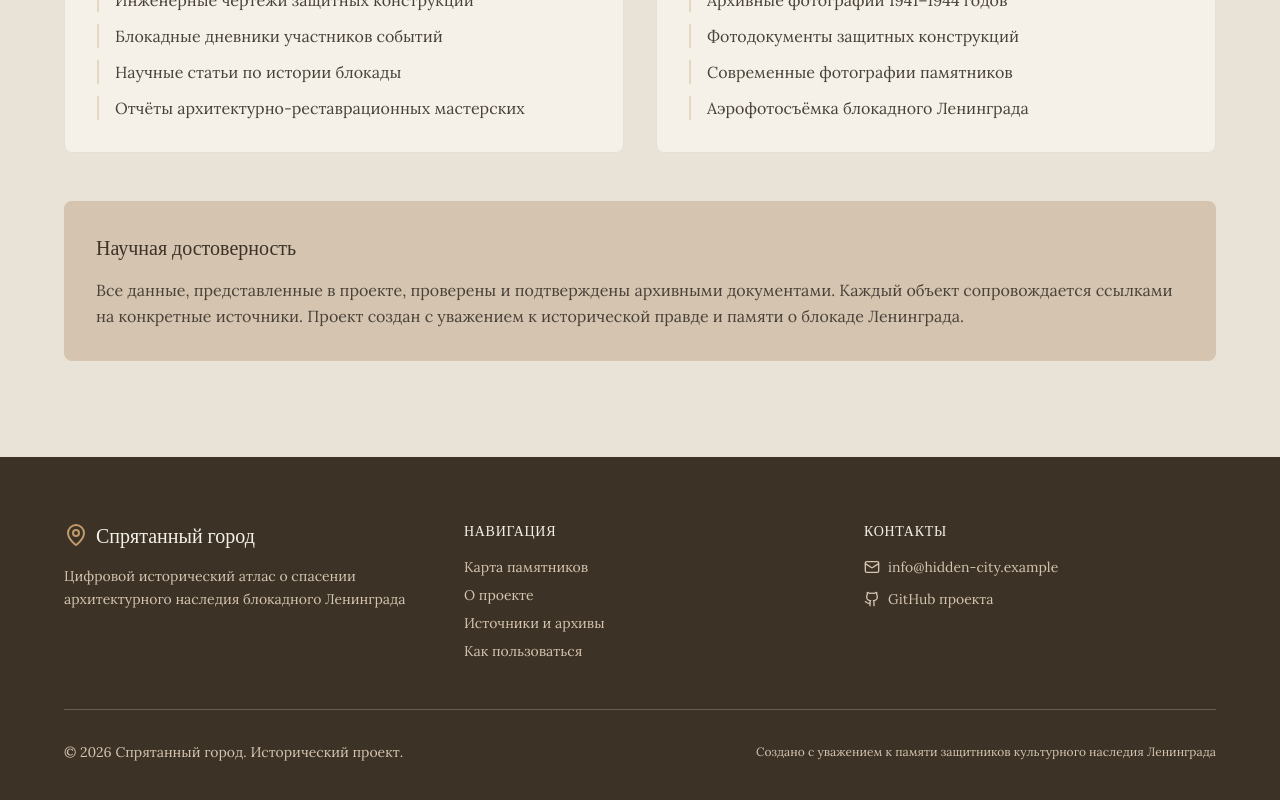
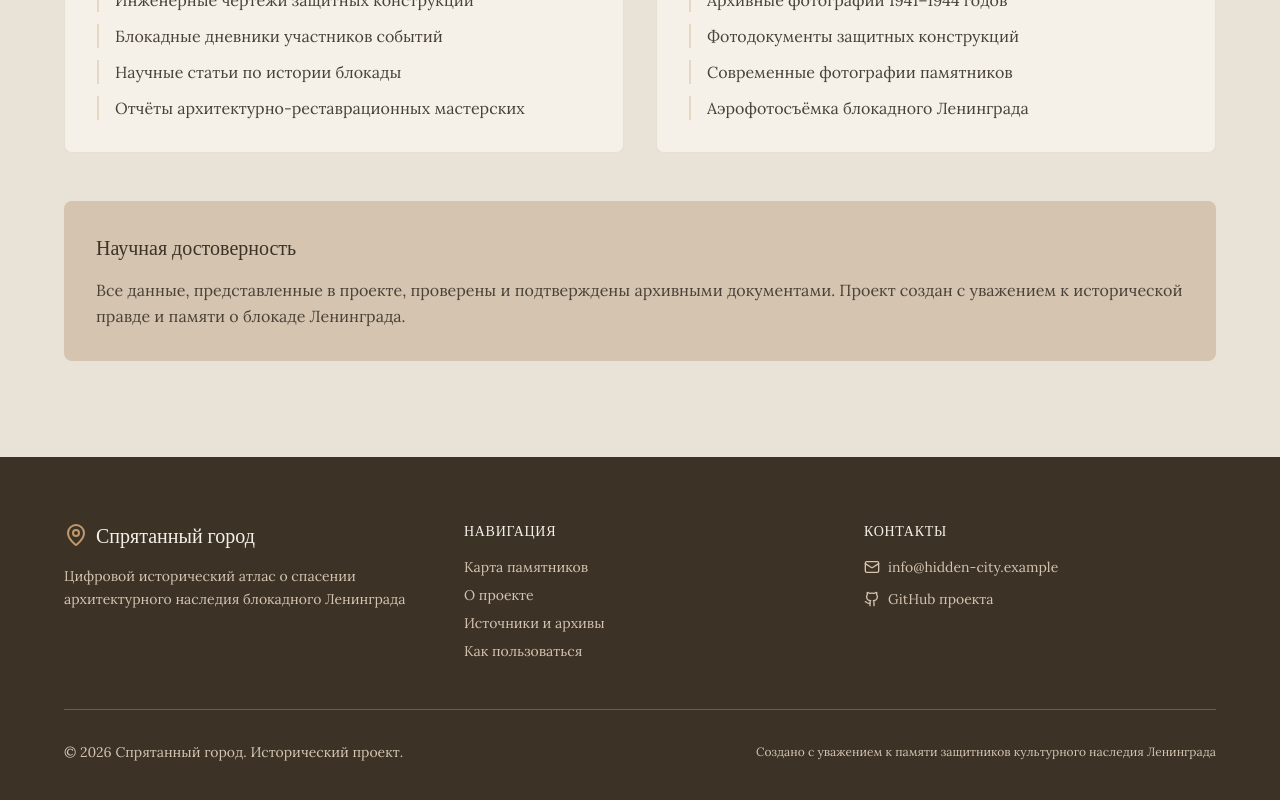
Before and after one commit to anutashakina/history_project, a React (Vite) app: page / in a window 1280 px wide. Shown: the part 10848-11648 px from the top of the page. Built offline with nearby package versions, Linux system fonts and the light colour scheme.

Commit message:
Update footer

```diff
--- a/src/app/components/Footer.tsx
+++ b/src/app/components/Footer.tsx
@@ -68,7 +68,7 @@ export function Footer() {
                 info@hidden-city.example
               </a>
               <a
-                href="https://github.com"
+                href="https://github.com/anutashakina/history_project"
                 target="_blank"
                 rel="noopener noreferrer"
                 className="flex items-center gap-2 hover:text-[#C19A6B] transition-colors"
--- a/src/app/components/SourcesSection.tsx
+++ b/src/app/components/SourcesSection.tsx
@@ -110,8 +110,7 @@ export function SourcesSection() {
           </h3>
           <p className="text-[#4A4238] leading-relaxed">
             Все данные, представленные в проекте, проверены и подтверждены
-            архивными документами. Каждый объект сопровождается ссылками на
-            конкретные источники. Проект создан с уважением к исторической
+            архивными документами. Проект создан с уважением к исторической
             правде и памяти о блокаде Ленинграда.
           </p>
         </motion.div>
```
